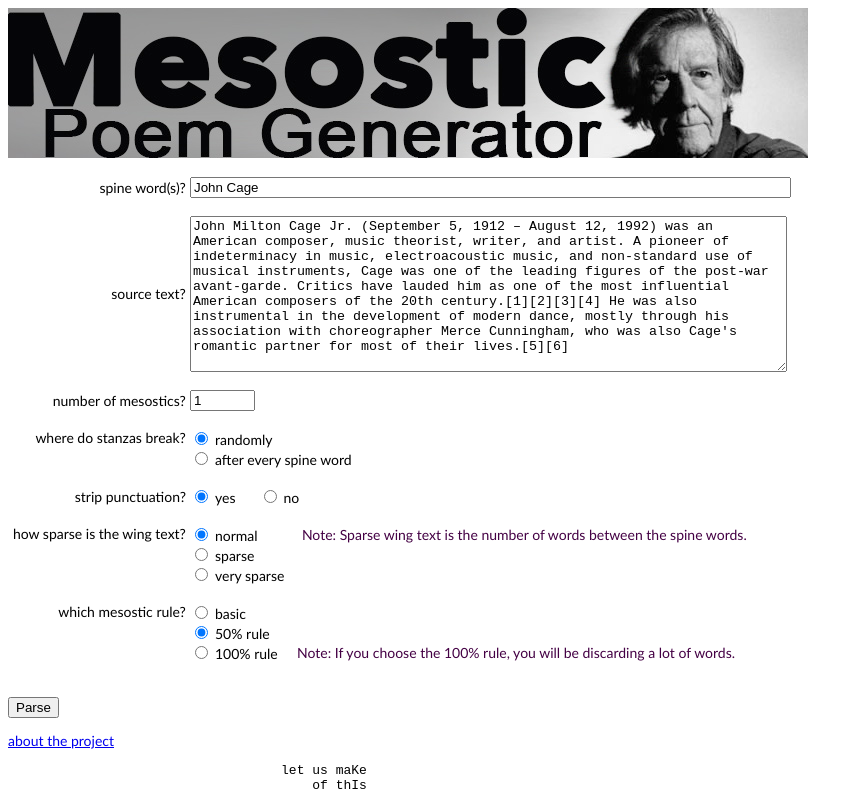
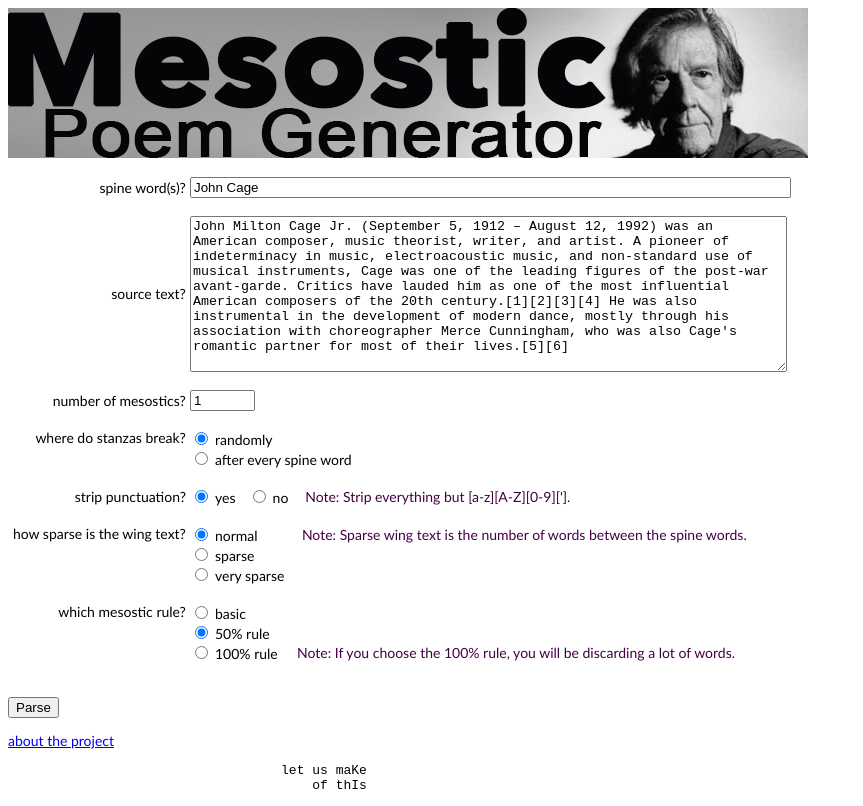
Before and after one commit to sas-irad/mesostic, a plain HTML site: page web/index.html in a window 1280 px wide. Shown: the whole page, without its empty margins (0-863 px from the left). Drawn offline with Linux system fonts and the light colour scheme.

Commit message:
added note

```diff
--- a/web/index.html
+++ b/web/index.html
@@ -87,14 +87,16 @@
             <tr>
               <td><div align="right"><span class="textfont">strip punctuation?</span></div></td>
               <td>&nbsp;</td>
-              <td><table width="125" border="0" cellspacing="0" cellpadding="0">
+              <td><table width="100%" border="0" cellspacing="0" cellpadding="0">
                 <tbody>
                   <tr>
-                    <td><input name="strip_punctuation" type="radio" id="radio" value="1" checked>
+                    <td width="50"><input name="strip_punctuation" type="radio" id="radio" value="1" checked>
                     <span class="textfont">yes</span></td>
                     <td>&nbsp;</td>
-                    <td><input type="radio" name="strip_punctuation" id="radio2" value="0">
+                    <td width="50"><input type="radio" name="strip_punctuation" id="radio2" value="0">
                     <label for="strip_punctuation" class="textfont">no</label></td>
+                    <td>&nbsp;</td>
+                    <td><span class="purpletextfont">Note: Strip everything but [a-z][A-Z][0-9]['].</span></td>
                   </tr>
                 </tbody>
               </table></td>
```
